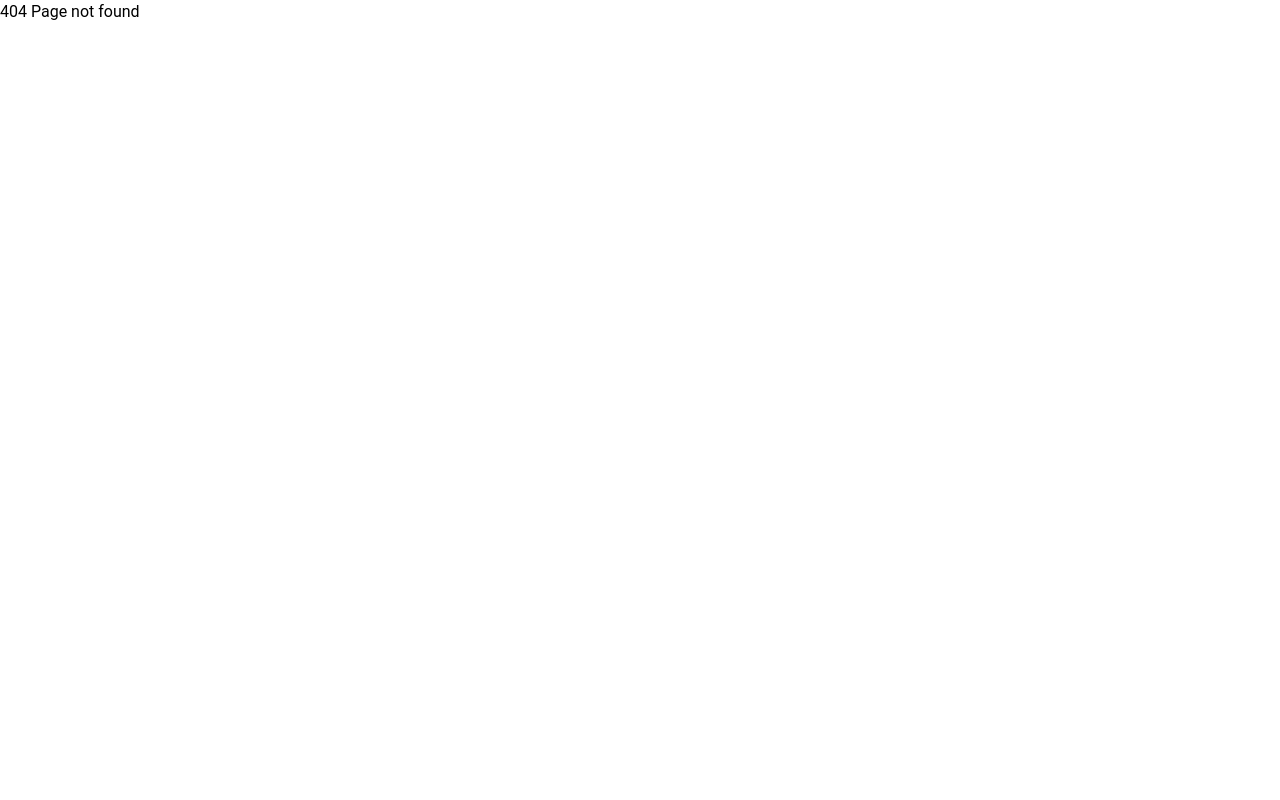
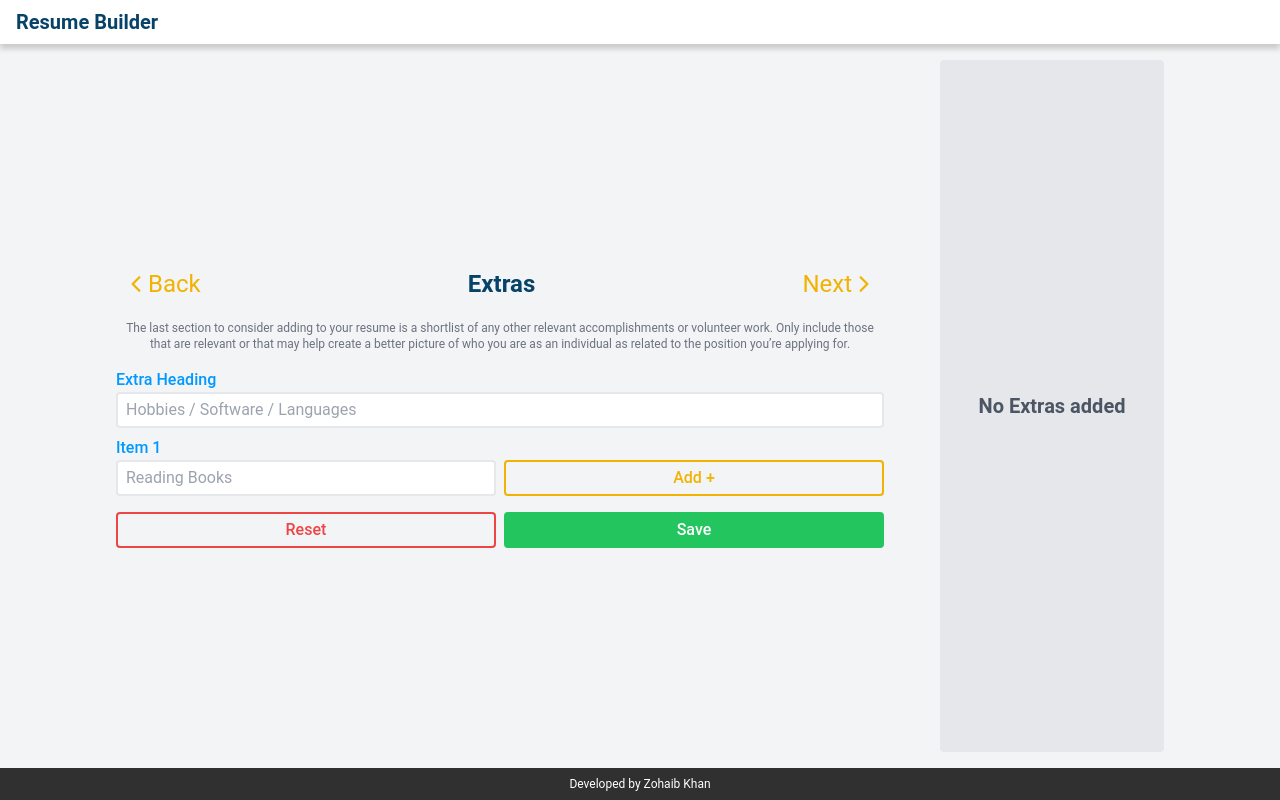
Before and after one commit to napstar-420/resume-builder, a React (Create React App) app: page /edit/extras in a window 1280 px wide. Before the commit this address had no page. Built offline with nearby package versions, Linux system fonts and the light colour scheme; the HTML template or start-up script is replaced by a standard one.

Commit message:
create extras.jsx

```diff
--- a/src/App.js
+++ b/src/App.js
@@ -13,6 +13,7 @@ import WorkHistory from "./routes/work_history";
 import Education from "./routes/education";
 import Skills from "./routes/skills";
 import Summary from "./routes/summary";
+import Extras from "./routes/extras";
 function App() {
   const router = createBrowserRouter(
     createRoutesFromElements(
@@ -25,6 +26,7 @@ function App() {
           <Route path="education" element={<Education />}/>
           <Route path="skills" element={<Skills />}/>
           <Route path="summary" element={<Summary />}/>
+          <Route path="extras" element={<Extras />}/>
         </Route>
       </Route>
     )
--- /dev/null
+++ b/src/routes/extras.jsx
@@ -0,0 +1,117 @@
+import React from "react";
+import { useState } from "react";
+import { IoIosArrowBack, IoIosArrowForward } from "react-icons/io";
+import { Link } from "react-router-dom";
+
+export default function Extras() {
+  const [extras, setExtras] = useState([
+    {
+      name: "",
+      items: [''],
+    },
+  ]);
+  const handleHeadingOnChange = (value, index) => {
+    const extrasCopy = [...extras];
+    extrasCopy[index].name = value;
+    setExtras(extrasCopy);
+  };
+  const handleItemChange = (value, index, itemIndex) => {
+    const extrasCopy = [...extras];
+    extrasCopy[index].items[itemIndex] = value;
+    setExtras(extrasCopy);
+  };
+  const addNewItem = (index) => {
+    console.log(index);
+    const extrasCopy = [...extras];
+    extrasCopy[index].items.push('');
+    setExtras(extrasCopy)
+  }
+  return (
+    <section className='info_container'>
+      <article className='info_subContainer'>
+        <nav className='container_nav'>
+          <Link className='back_forward_link' to='/edit/summary'>
+            <IoIosArrowBack />
+            <span>Back</span>
+          </Link>
+          <h1>Extras</h1>
+          <Link className='back_forward_link' to='/edit/templates'>
+            <span>Next</span>
+            <IoIosArrowForward />
+          </Link>
+        </nav>
+        <main>
+          <p className='description_para'>
+            The last section to consider adding to your resume is a shortlist of
+            any other relevant accomplishments or volunteer work. Only include
+            those that are relevant or that may help create a better picture of
+            who you are as an individual as related to the position you’re
+            applying for.
+          </p>
+          <form className='edit_info_form'>
+            {extras.map((extra, index) => {
+              return (
+                <div key={index} className='sm:col-start-1 sm:col-end-3 grid sm:grid-cols-2 gap-2 mb-2'>
+                  <div className="sm:col-start-1 sm:col-end-3">
+                    <label
+                      htmlFor={"extra_heading" + index}
+                      className='formLabel'
+                    >
+                      Extra Heading
+                    </label>
+                    <input
+                      type='text'
+                      id={"extra_heading" + index}
+                      name={"extra_heading" + index}
+                      className='form_control'
+                      placeholder='Hobbies / Software / Languages'
+                      value={extra.name}
+                      onChange={(e) =>
+                        handleHeadingOnChange(e.target.value, index)
+                      }
+                    />
+                  </div>
+                  {extra.items.map((item, itemIndex) => {
+                    return (
+                      <div key={itemIndex}>
+                        <label
+                          htmlFor={"extra_item" + itemIndex}
+                          className='formLabel'
+                        >
+                          Item {itemIndex + 1}
+                        </label>
+                        <input
+                          type='text'
+                          id={"extra_item" + itemIndex}
+                          name={"extra_item" + itemIndex}
+                          className='form_control'
+                          placeholder='Reading Books'
+                          value={item}
+                          onChange={(e) =>
+                            handleItemChange(e.target.value, index, itemIndex)
+                          }
+                        />
+                      </div>
+                    );
+                  })}
+                  <button type="button" className="reset-btn self-end text-mainYellow border-mainYellow" onClick={() => addNewItem(index)}>Add +</button>
+                </div>
+              );
+            })}
+            <button type='reset' className='reset-btn'>
+              Reset
+            </button>
+            <button type='submit' className='submit-btn'>
+              Save
+            </button>
+          </form>
+        </main>
+      </article>
+      <div className='added_info_container'>
+        <p className='text-center text-xl font-semibold text-gray-600 place-self-center'>
+          No Extras added
+        </p>
+      </div>
+    </section>
+  );
+}
```
